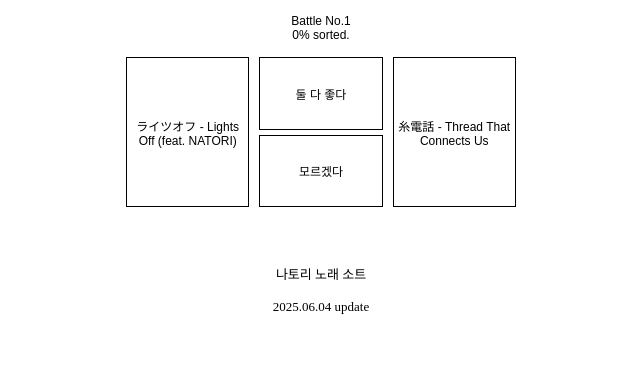
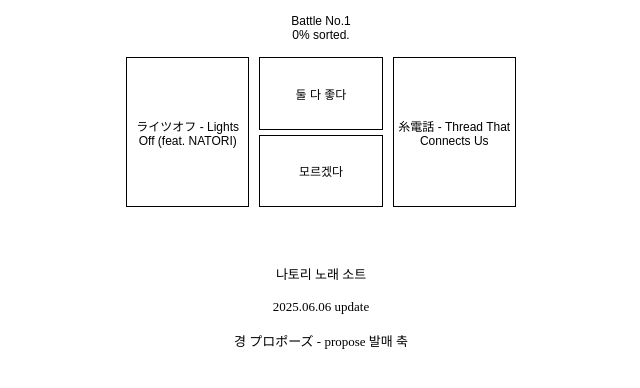
Before and after one commit to yakitoriumai/DD, a plain HTML site: page index.html in a window 1280 px wide. Shown: the whole page, without its empty margins (319-959 px from the left). Drawn offline with Linux system fonts and the light colour scheme.

Commit message:
Update index.html

```diff
--- a/index.html
+++ b/index.html
@@ -32,6 +32,7 @@
 "<img src=> <br> 食卓 - fool's table </br>",
 "<img src=> <br> メロドラマ - Melodrama </br>",
 "<img src=> <br> 絶対零度 - Absolute zero </br>",
+"<img src=> <br> プロポーズ - propose </br>",
 "<img src=> <br> SPEED </br>",
 "<img src=> <br> 上書きしちゃった - Overwritten </br>",
 "<img src=> <br> ラブソング - Love-song </br>",
@@ -353,7 +354,8 @@
 </table><br><br>
 <div id="resultField" style="text-align:center;">
     <p><font size="2" face="돋움"><span style=""> 나토리 노래 소트 </font></p>
-    <p><font size="2" face="돋움"> 2025.06.04 update </font></p>
+    <p><font size="2" face="돋움"> 2025.06.06 update </font></p>
+    <p><font size="2" face="돋움"> 경 プロポーズ - propose 발매 축 </font></p>
 
 </div>
 <script type="text/javascript">
```
